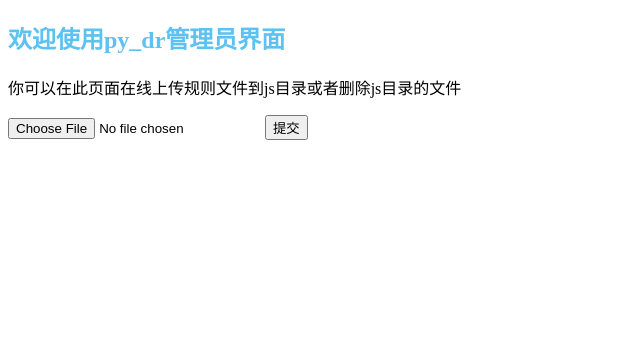
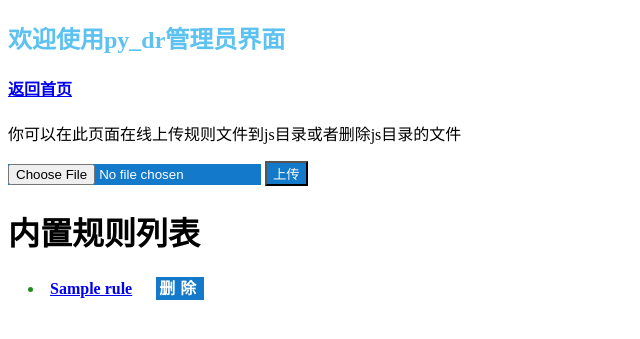
Before and after one commit to liu673cn/drpy, a Flask app: template templates/admin.html in a window 1280 px wide. Shown: the top 339 px of the page, without its empty margins (0-640 px from the left). Run offline with Flask 2, Linux system fonts and the light colour scheme; the template is opened without the code that fills it: most values are stand-ins (such as "Sample title", 1, 10 or a date in 2020); parts of the project's set-up code (start-up, migrations or seed data) failed here and were passed over.

Commit message:
完善了管理员操作界面

```diff
--- a/app.py
+++ b/app.py
@@ -99,7 +99,7 @@
     if not verfy_token(token):
         return render_template('login.html')
     # return jsonify(error.success('登录成功'))
-    return render_template('admin.html')
+    return render_template('admin.html',rules=getRules('js'))
 
 @app.route('/api/login',methods=['GET','POST'])
 def login_api():
@@ -118,6 +118,26 @@
     else:
         return jsonify(error.failed('登录失败,用户名或密码错误'))
 
+@app.route("/admin/view/<name>",methods=['GET'])
+def admin_view_rule(name):
+    if not name or not name.split('.')[-1] in ['js','txt','py','json']:
+        return jsonify(error.failed(f'非法猥亵,未指定文件名。必须包含js|txt|json|py'))
+    try:
+        return parser.toJs(name,'js')
+    except Exception as e:
+        return jsonify(error.failed(f'非法猥亵\n{e}'))
+
+@app.route('/admin/clear/<name>')
+def admin_clear_rule(name):
+    if not name or not name.split('.')[-1] in ['js','txt','py','json']:
+        return jsonify(error.failed(f'非法猥亵,未指定文件名。必须包含js|txt|json|py'))
+
+    file_path = os.path.abspath(f'js/{name}')
+    if not os.path.exists(file_path):
+        return jsonify(error.failed('服务端没有此文件!'+file_path))
+    os.remove(file_path)
+    return jsonify(error.success('成功删除文件:'+file_path))
+
 @app.route('/upload', methods=['GET', 'POST'])
 def upload_file():
     cookies = request.cookies
@@ -127,13 +147,18 @@
     if not verfy_token(token):
         return render_template('login.html')
     if request.method == 'POST':
-        f = request.files['file']
-        # print(request.files)
-        filename = secure_filename(f.filename)
-        savePath = f'js/{filename}'
-        # print(savePath)
-        f.save(savePath)
-        return jsonify(error.success('文件上传成功'))
+        try:
+            f = request.files['file']
+            # print(request.files)
+            filename = secure_filename(f.filename)
+            savePath = f'js/{filename}'
+            if os.path.exists(savePath):
+                return jsonify(error.failed(f'上传失败,文件已存在,请先查看删除再试'))
+            # print(savePath)
+            f.save(savePath)
+            return jsonify(error.success('文件上传成功'))
+        except Exception as e:
+            return jsonify(error.failed(f'文件上传失败!{e}'))
     else:
         # return render_template('upload.html')
         return jsonify(error.failed('文件上传失败'))
@@ -409,7 +434,7 @@
 def plugin(name):
     # name=道长影视模板.js
     if not name or not name.split('.')[-1] in ['js','txt','py','json']:
-        return jsonify(error.failed(f'非法威胁,未指定文件名。必须包含js|txt|json|py'))
+        return jsonify(error.failed(f'非法猥亵,未指定文件名。必须包含js|txt|json|py'))
     try:
         return parser.toJs(name)
     except Exception as e:
--- a/templates/admin.html
+++ b/templates/admin.html
@@ -2,19 +2,157 @@
 <html lang="en">
 <head>
     <meta charset="utf-8">
-  <title>管理员操作中心</title>
+  <title>管理员操作中心-{{rules.count}}条规则</title>
   <meta name="description" content="particles.js is a lightweight JavaScript library for creating particles.">
   <meta name="author" content="道长"/>
   <meta name="viewport" content="width=device-width, initial-scale=1.0, minimum-scale=1.0, maximum-scale=1.0, user-scalable=no">
     <link rel="stylesheet" media="screen" href="/static/css/admin.css">
   <link rel="icon" href="/static/img/logo.png" type="image/x-icon">
+    <script src="/static/js/jquery.min.js"></script>
 </head>
+<style>
+    .red {
+        color:red;
+        font-weight: bold;
+        padding-left:10px;
+        /*padding-top:10px;*/
+        margin-left:10px;
+        width: 240px;
+        height: 30px;
+    }
+    .green {
+        color:forestgreen;
+        font-weight: bold;
+        padding-left:10px;
+        /*padding-top:10px;*/
+        margin-left:10px;
+        width: 240px;
+        height: 30px;
+    }
+    .btn{
+        color:#FFFFFF;
+        background-color: #1379cb;
+    }
+    .clear{
+        /*word-spacing:2px;*/
+        letter-spacing:5px;
+        margin-left:20px;
+        width: 120px;
+        height: 30px;
+        text-align: center;
+        border-style: solid;
+        /*border-color: #8CD4F5;*/
+        border-color: #1379cb;
+        text-decoration:none;
+        color:#FFFFFF;
+        background-color: #1379cb;
+    }
+    /*li a {*/
+    /*    display: block !important;*/
+    /*}*/
+</style>
 <body>
-<h2 class="title">欢迎使用py_dr管理员界面</h2>
+<script>
+    $(document).ready(function(){
+        $(".view").click(function(){
+            // location.reload();
+            let rule = this.innerText.trim();
+            location.href = '/admin/view/'+rule+'.js';
+        });
+
+        $(".clear").click(function(){
+            // location.reload();
+            // let rule = this.innerText.trim();
+            let rule = this.getAttribute('value').trim();
+            if(confirm('确认删除内置规则:'+rule+'?')){
+            let code = $.ajax({url:'/admin/clear/'+rule+'.js',async:false}).responseText;
+            code = typeof(code) === "object"?code:JSON.parse(code);
+            if(code.code === 200){
+                alert('操作成功!\n'+code.msg);
+                location.reload()
+            }else{
+                alert('操作失败!\n'+code.msg);
+            }
+            }
+            // location.href = '/admin/clear/'+rule;
+        });
+
+        $('#upload').click(function(){
+            var file_data = $("input[name='file']").prop("files")[0];
+            console.log(file_data);
+            if(!file_data){
+                alert('文件必选');
+                return
+            }
+            var form_data = new FormData();
+            // 把所有表单信息
+            form_data.append("id", "001");
+            form_data.append("name", file_data.name);
+            form_data.append("file", file_data);
+            $.ajax({
+                type: "POST",
+                url: "/upload",
+                dataType : "json",
+                processData: false,  // 注意：让jQuery不要处理数据
+                contentType: false,  // 注意：让jQuery不要设置contentType
+                data: form_data
+            }).success(function(ret) {
+                console.log(ret);
+                alert(ret.msg);
+                location.reload();
+            }).fail(function(ret) {
+                console.log(ret);
+                alert(ret.msg);
+            });
+
+        });
+
+});
+ function getFileSize(fileObj)
+       {
+           $('#file_size').text('文件大小为:'+fileObj.files[0].size/1024+'kb');
+       }
+</script>
+
+<h2 class="title">欢迎使用py_dr管理员界面</h2><h4><a href="/index">返回首页</a></h4>
 <p>你可以在此页面在线上传规则文件到js目录或者删除js目录的文件</p>
  <form action = "/upload" method = "POST" enctype = "multipart/form-data">
-     <input type = "file" name = "file" />
-     <input type = "submit" value="提交"/>
+     <input type = "file" name = "file" class="btn" accept=".js"  onchange="getFileSize(this)"/>
+<!--     <input type = "submit" value="上传" class="btn"/>-->
+     <input type="button" id="upload" value="上传" class="btn"/>
 </form>
+<p id="file_size"></p>
+
+<h1>内置规则列表</h1>
+{% if rules.count < 1 %}
+<h3>暂无内置的规则</h3>
+{% endif %}
+{% for rule in rules.list %}
+    	{% if rule.name|length > 2 %}
+        	<li class="red">
+                <a class="view" href="javascript:void(0);">{{ rule.name }}</a>
+                <a class="clear" href="javascript:void(0);" value="{{ rule.name }}">删除</a>
+            </li>
+        {% else %}
+            <li class="green">
+                <a class="view" href="javascript:void(0);">{{ rule.name }}</a>
+                <a class="clear" href="javascript:void(0);" value="{{ rule.name }}">删除</a>
+            </li>
+        {% endif %}
+ {% endfor %}
+<!--{% if rules.count > 0 %}-->
+<!--<h1>删除内置规则</h1>-->
+<!--{% for rule in rules.list %}-->
+<!--{% if rule|length > 2 %}-->
+<!--    <li class="red">-->
+<!--        <a class="clear" href="javascript:void(0);">{{ rule.name }}</a>-->
+<!--    </li>-->
+<!--{% else %}-->
+<!--    <li class="yellow">-->
+<!--        <a class="clear" href="javascript:void(0);">{{ rule.name }}</a>-->
+<!--    </li>-->
+<!--{% endif %}-->
+<!-- {% endfor %}-->
+<!--{% endif %}-->
 </body>
 </html>
--- a/templates/raw.html
+++ b/templates/raw.html
@@ -47,17 +47,17 @@
 
 {% for rule in rules.list %}
 
-    	{% if rule|length > 2 %}
+    	{% if rule.name|length > 2 %}
         <!-- | 为过滤条件 -->
         	<li class="red">
 <!--                <a class="refresh" href="/clear?rule={{rule}}" target="_blank">{{ rule }}</a>-->
-                <a class="refresh" href="javascript:void(0);">{{ rule }}</a>
+                <a class="refresh" href="javascript:void(0);">{{ rule.name }}</a>
             </li>
 
         {% else %}
          <!-- 如果是if条件，最后必须要有else，否则就会报错 -->
             <li class="yellow">
-                <a class="refresh" href="javascript:void(0);">{{ rule }}</a>
+                <a class="refresh" href="javascript:void(0);">{{ rule.name }}</a>
             </li>
 
         {% endif %}
--- a/templates/rules.html
+++ b/templates/rules.html
@@ -65,13 +65,13 @@
         <!-- | 为过滤条件 -->
         	<li class="red">
 <!--                <a class="refresh" href="/clear?rule={{rule}}" target="_blank">{{ rule }}</a>-->
-                <a class="refresh" href="javascript:void(0);">{{ rule }}</a>
+                <a class="refresh" href="javascript:void(0);">{{ rule.name }}</a>
             </li>
 
         {% else %}
          <!-- 如果是if条件，最后必须要有else，否则就会报错 -->
             <li class="yellow">
-                <a class="refresh" href="javascript:void(0);" target="_blank">{{ rule }}</a>
+                <a class="refresh" href="javascript:void(0);" target="_blank">{{ rule.name }}</a>
             </li>
 
         {% endif %}
--- a/utils/parser.py
+++ b/utils/parser.py
@@ -68,9 +68,9 @@
     # loader.execute(jscode_to_run)
     # return loader,js_code
 
-def toJs(jsPath):
+def toJs(jsPath,jsRoot='cache'):
     base_path = os.path.dirname(os.path.abspath(os.path.dirname(__file__))) # 上级目录
-    js_path = os.path.join(base_path, f'cache/{jsPath}')
+    js_path = os.path.join(base_path, f'{jsRoot}/{jsPath}')
     print(js_path)
     if not os.path.exists(js_path):
         return jsonify({'code': -2, 'msg': f'非法猥亵,文件不存在'})
```
Also changed, not shown: readme.md.
